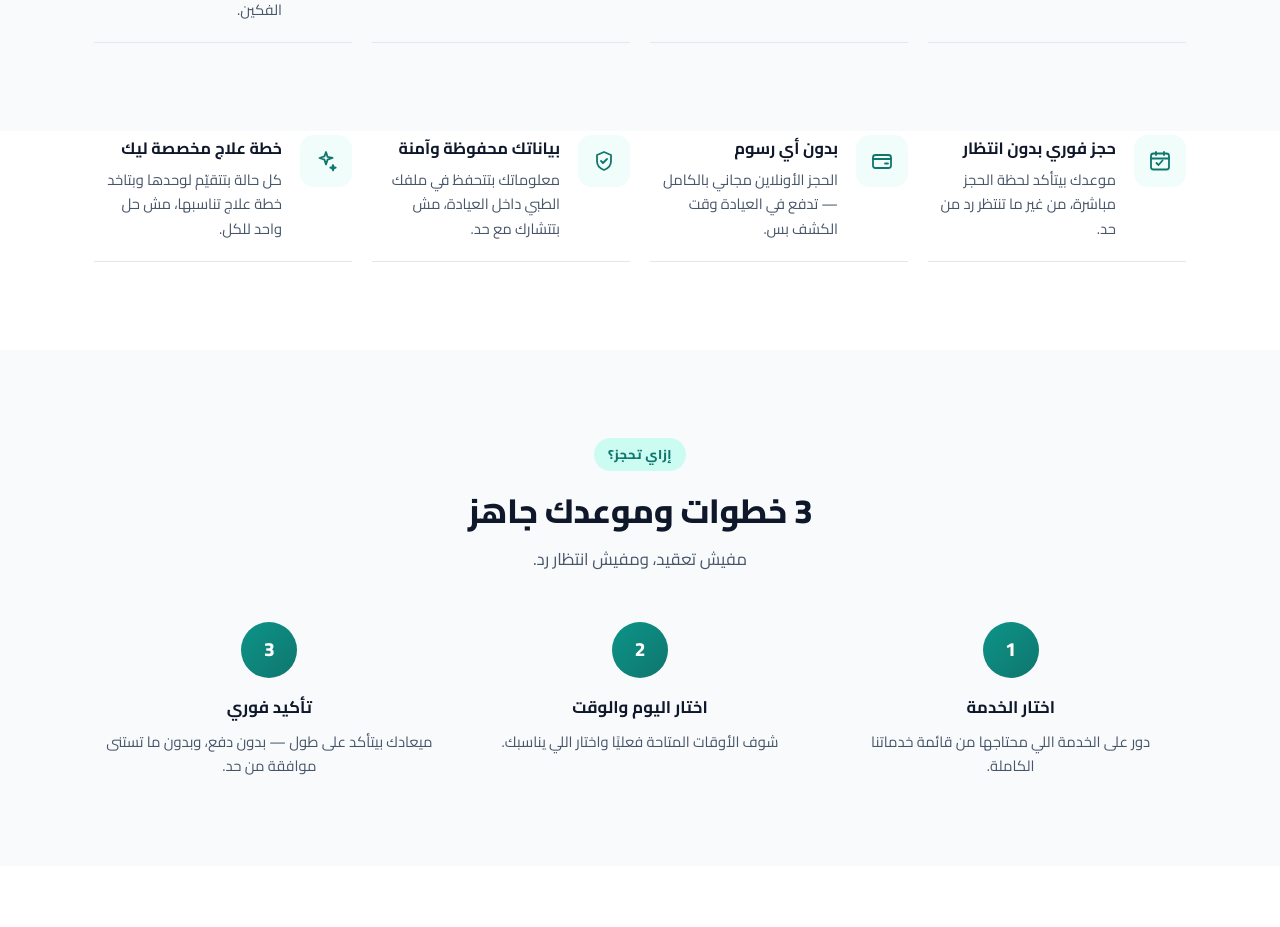
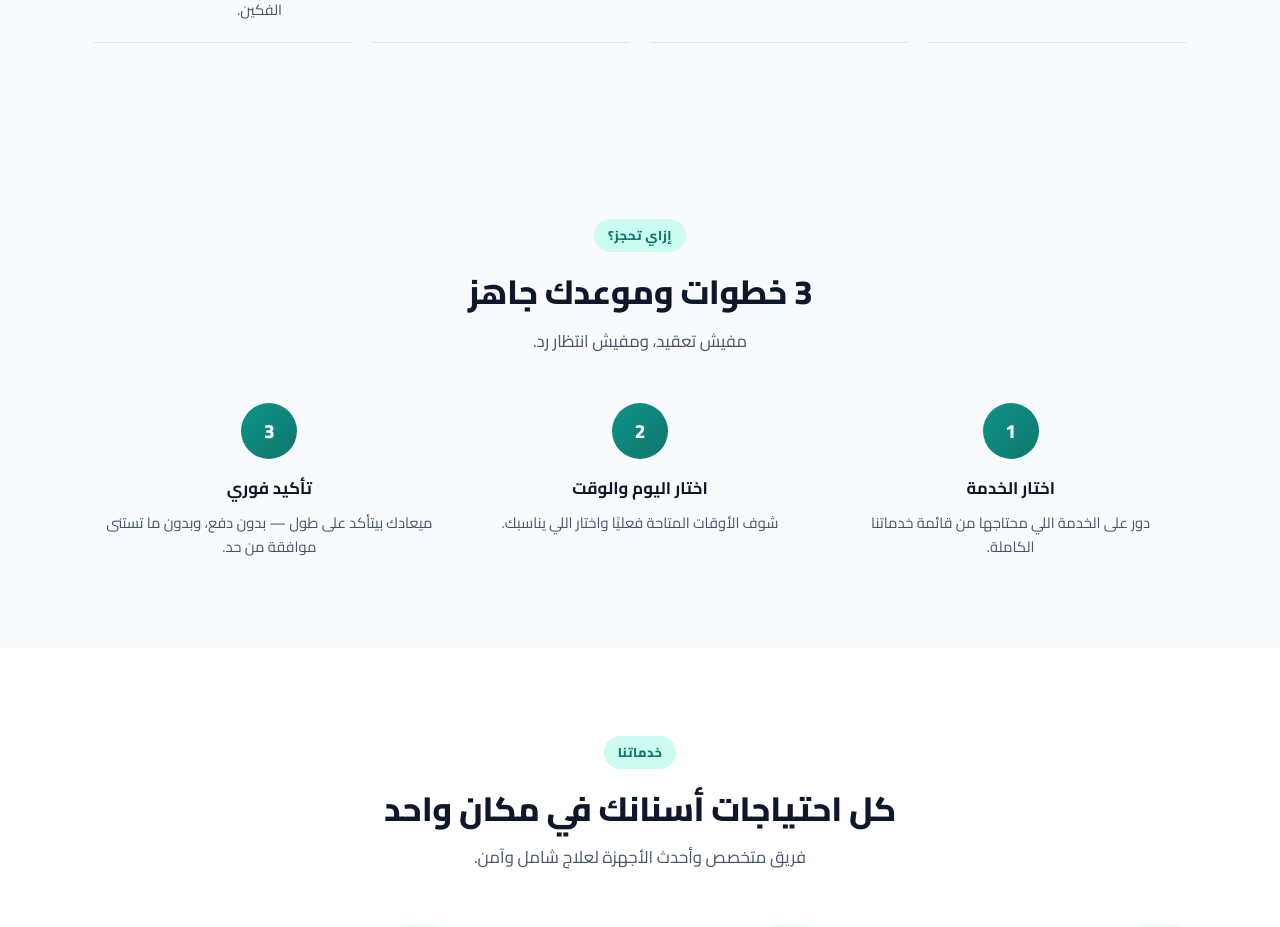
Before and after one commit to salmantawfeeq/dental-clinic-website, a Next.js app: page / in a window 1280 px wide. Shown: the part 1303-2230 px from the top of the page. Built offline with nearby package versions, Linux system fonts and the light colour scheme.

Commit message:
Remove the trust-points section from the homepage (per request)

```diff
--- a/src/app/page.tsx
+++ b/src/app/page.tsx
@@ -4,15 +4,8 @@ import { SiteFooter } from "@/components/SiteFooter";
 import { clinicInfo } from "@/lib/clinicInfo";
 import { displayServices } from "@/lib/services";
 import { asset } from "@/lib/basePath";
-import { IconTooth, IconShield, IconCalendarCheck, IconWallet, IconSparkle, IconClock, IconGraduationCap, IconQuote } from "@/components/icons";
+import { IconTooth, IconShield, IconSparkle, IconClock, IconGraduationCap, IconQuote } from "@/components/icons";
 import { testimonials } from "@/lib/testimonials";
-
-const trustPoints = [
-  { icon: <IconCalendarCheck />, title: "حجز فوري بدون انتظار", desc: "موعدك بيتأكد لحظة الحجز مباشرة، من غير ما تنتظر رد من حد." },
-  { icon: <IconWallet />, title: "بدون أي رسوم", desc: "الحجز الأونلاين مجاني بالكامل — تدفع في العيادة وقت الكشف بس." },
-  { icon: <IconShield />, title: "بياناتك محفوظة وآمنة", desc: "معلوماتك بتتحفظ في ملفك الطبي داخل العيادة، مش بتتشارك مع حد." },
-  { icon: <IconSparkle />, title: "خطة علاج مخصصة ليك", desc: "كل حالة بتتقيّم لوحدها وبتاخد خطة علاج تناسبها، مش حل واحد للكل." },
-];
 
 const stats = [
   { number: `${displayServices.length}+`, label: "خدمة متخصصة تحت سقف واحد" },
@@ -143,23 +136,6 @@ export default function HomePage() {
                 <div>
                   <h3 style={{ margin: "0 0 6px", fontSize: "1.02rem" }}>{f.title}</h3>
                   <p style={{ margin: 0, color: "var(--color-ink-soft)", fontSize: "0.92rem" }}>{f.desc}</p>
-                </div>
-              </div>
-            ))}
-          </div>
-        </div>
-      </section>
-
-      {/* Trust points */}
-      <section className="section" style={{ paddingTop: 0 }}>
-        <div className="container">
-          <div className="grid-auto">
-            {trustPoints.map((point) => (
-              <div key={point.title} className="feature-item">
-                <div className="icon-badge">{point.icon}</div>
-                <div>
-                  <h3 style={{ margin: "0 0 6px", fontSize: "1.02rem" }}>{point.title}</h3>
-                  <p style={{ margin: 0, color: "var(--color-ink-soft)", fontSize: "0.92rem" }}>{point.desc}</p>
                 </div>
               </div>
             ))}
```
